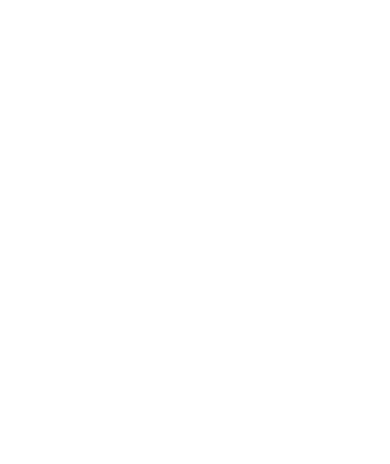
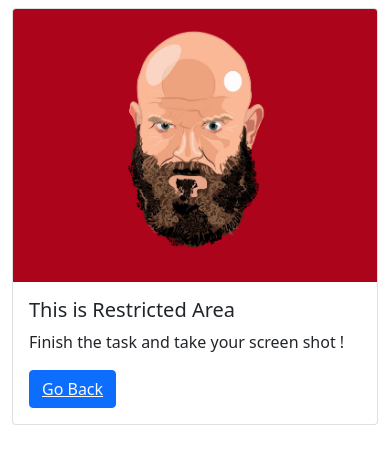
Before and after one commit to DulsaraNethmin/helsinki, a React (Create React App) app: page /restricted in a window 390 px wide. Shown: the top 464 px of the page. Built offline with nearby package versions, Linux system fonts and the light colour scheme.

Commit message:
mobile-restrict

```diff
--- a/src/components/Restricted.js
+++ b/src/components/Restricted.js
@@ -2,6 +2,7 @@
 import {Link} from 'react-router-dom';
 import flame from './flame-2x700.jpg';
 import question from './question.png';
+import helsinki_mibile from './helsinki-mobile.jpeg';
 
 function Restricted(){
     return(
@@ -23,6 +24,15 @@
                         </div>
                     </div>
                 </div>
+
+            <div className="card d-sm-none">
+            <img src={helsinki_mibile} class="card-img-top" alt="..."/>
+            < div className="card-body">
+            <h5 className="card-title">This is Restricted Area</h5>
+            <p className="card-text">Finish the task and take your screen shot !</p>
+            <a href="#" className="btn btn-primary"><Link to='/' className='text-light'>Go Back</Link></a>
+            </div>
+            </div>
         </div>
     );
 }
```
